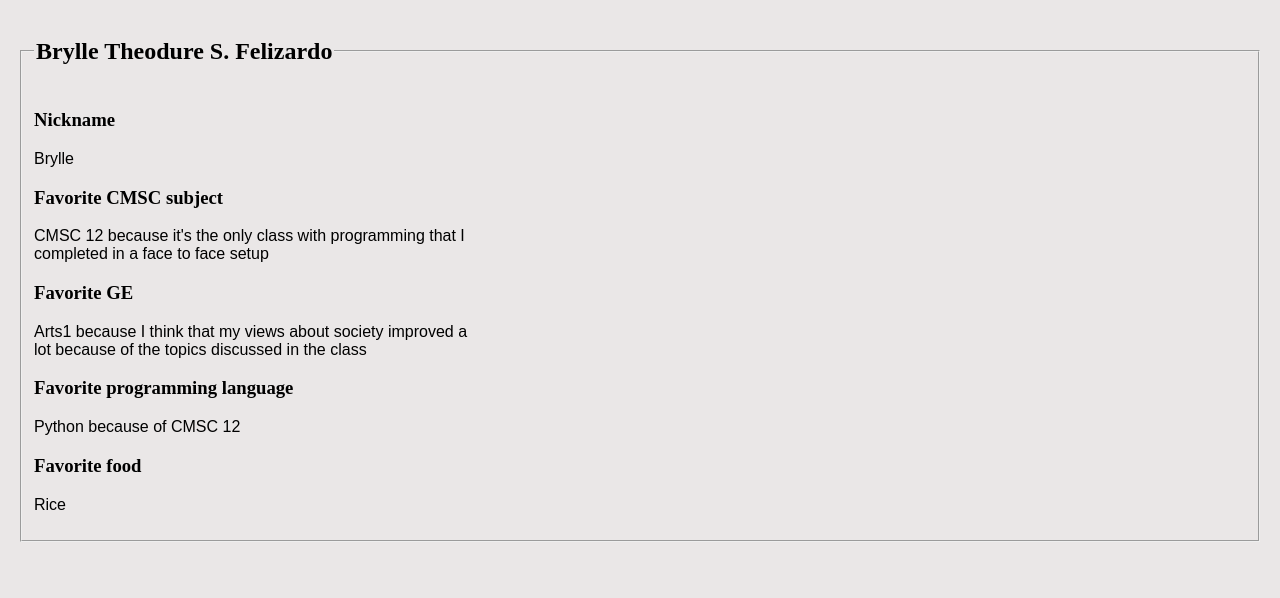
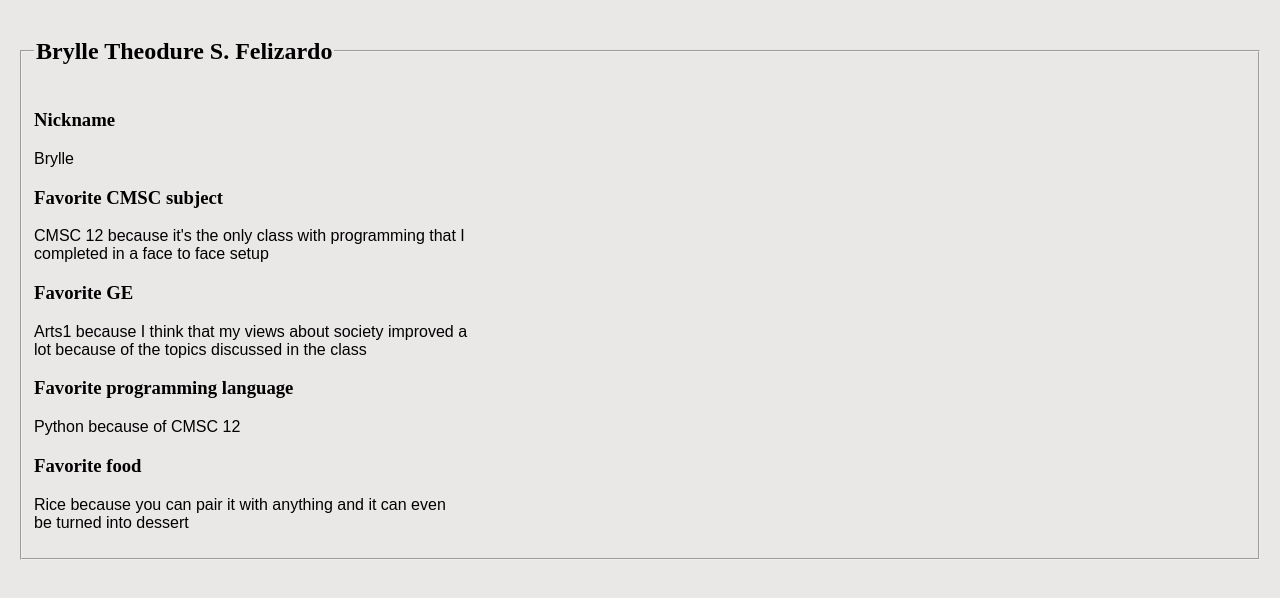
Before and after one commit to bsfelizardo/bsfelizardo.github.io, a plain HTML site: page exer1.html in a window 1280 px wide. Drawn offline with Linux system fonts and the light colour scheme.

Commit message:
Seventh commit

```diff
--- a/exer1.html
+++ b/exer1.html
@@ -18,7 +18,8 @@
 			<h3>Favorite programming language</h3>
 			<p>Python because of CMSC 12</p>
 			<h3>Favorite food</h3>
-			<p>Rice</p>
+			<p>Rice because you can pair it with anything and it can even</br>
+			be turned into dessert</p>
 		</fieldset>
 	</body>
 </html>
```
